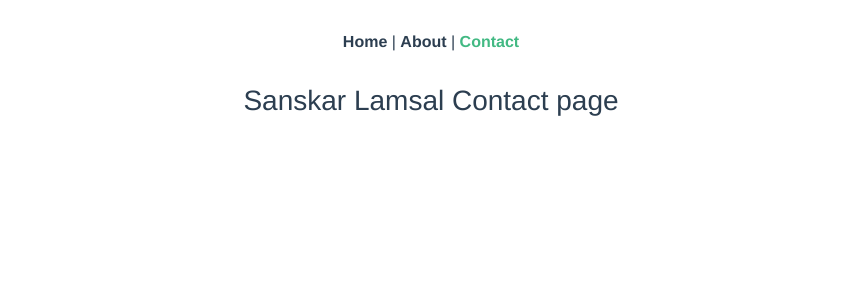
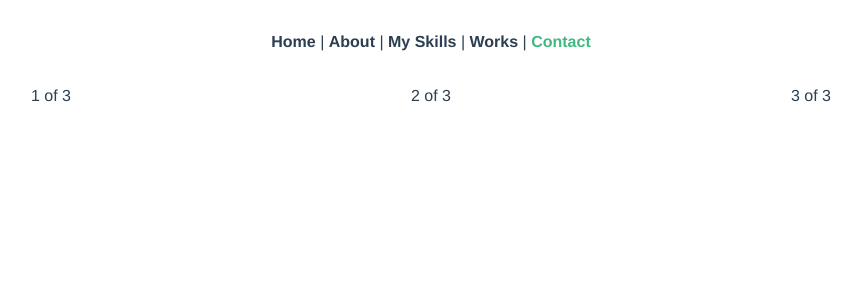
Before and after one commit to lamsal9677/Portfolio, a Vue app: page /contact in a window 1280 px wide. Shown: the top 300 px of the page, without its empty margins (209-1070 px from the left). Built offline with nearby package versions, Linux system fonts and the light colour scheme.

Commit message:
More Router Links Added

```diff
--- a/src/App.vue
+++ b/src/App.vue
@@ -3,9 +3,11 @@
     <div id="nav">
       <router-link to="/">Home</router-link> |
       <router-link to="/about">About</router-link> |
+      <router-link to="/skills">My Skills</router-link> |
+      <router-link to="/works">Works</router-link> |
       <router-link to="/contact">Contact</router-link>
     </div>
-    <router-view/>
+    <router-view />
   </div>
 </template>
 
--- a/src/router/index.js
+++ b/src/router/index.js
@@ -3,6 +3,8 @@ import VueRouter from "vue-router";
 
 import Home from "../views/Home.vue";
 import About from "../views/About.vue";
+import Skills from "../views/Skills.vue";
+import Works from "../views/Works.vue";
 import Contact from "../views/Contact.vue";
 
 Vue.use(VueRouter);
@@ -19,6 +21,16 @@ const routes = [
     component: About,
   },
   {
+    path: "/skills",
+    name: "Skills",
+    component: Skills,
+  },
+  {
+    path: "/works",
+    name: "Works",
+    component: Works,
+  },
+  {
     path: "/contact",
     name: "Contact",
     component: Contact,
--- a/src/views/Contact.vue
+++ b/src/views/Contact.vue
@@ -1,15 +1,17 @@
 <template>
-    <div>
-        <h3>Sanskar Lamsal Contact page</h3>
-    </div>
+  <div>
+    <b-container class="bv-example-row">
+      <b-row>
+        <b-col>1 of 3</b-col>
+        <b-col>2 of 3</b-col>
+        <b-col>3 of 3</b-col>
+      </b-row>
+    </b-container>
+  </div>
 </template>
 
 <script>
-    export default {
-
-    }
+export default {};
 </script>
 
-<style scoped>
-
-</style>
+<style scoped></style>
--- /dev/null
+++ b/src/views/Skills.vue
@@ -0,0 +1,11 @@
+<template>
+  <div>
+    <h1>Skills Page</h1>
+  </div>
+</template>
+
+<script>
+export default {};
+</script>
+
+<style scoped></style>
--- /dev/null
+++ b/src/views/Works.vue
@@ -0,0 +1,11 @@
+<template>
+  <div>
+    <h2>This is my Works</h2>
+  </div>
+</template>
+
+<script>
+export default {};
+</script>
+
+<style scoped></style>
```
